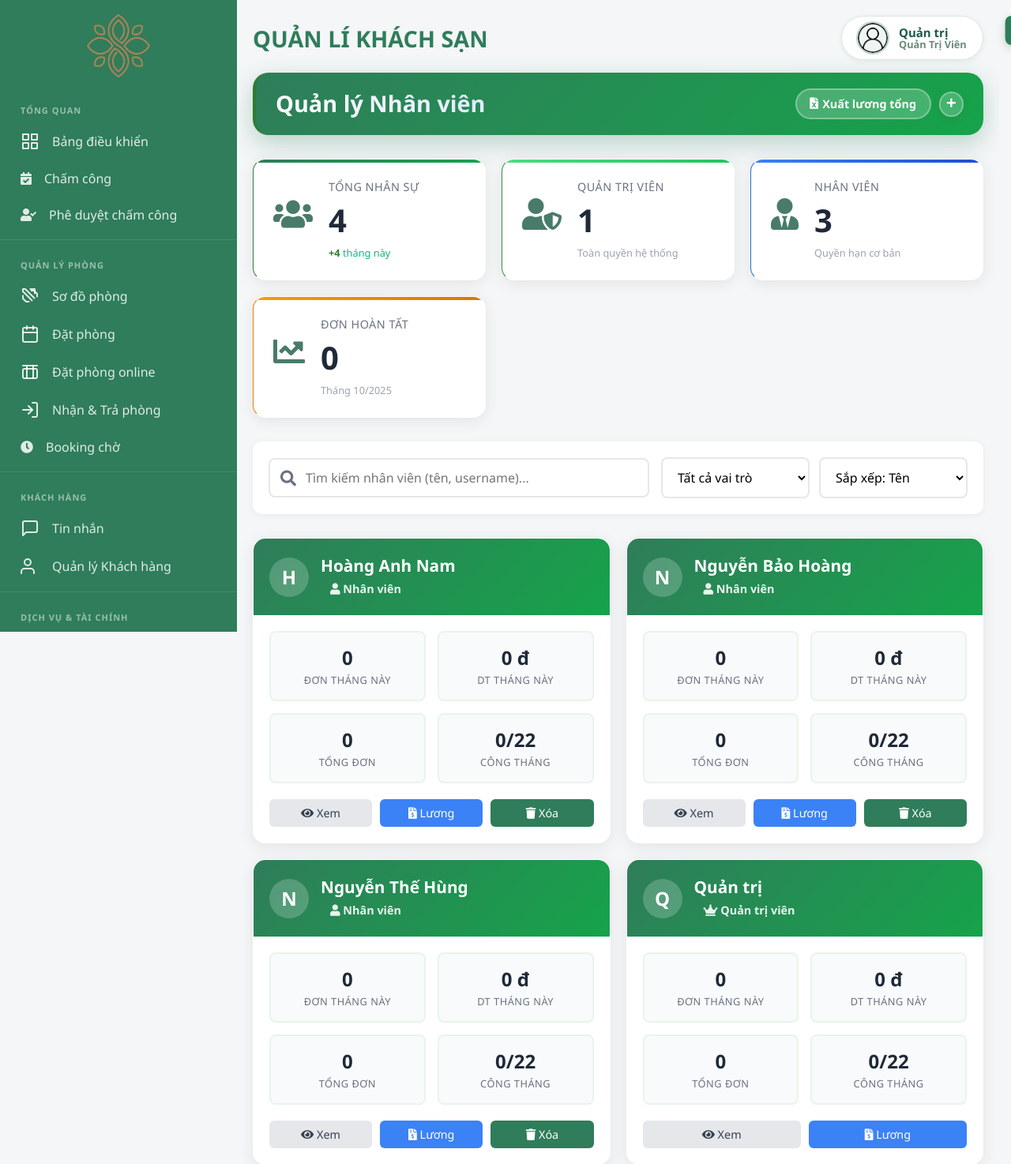
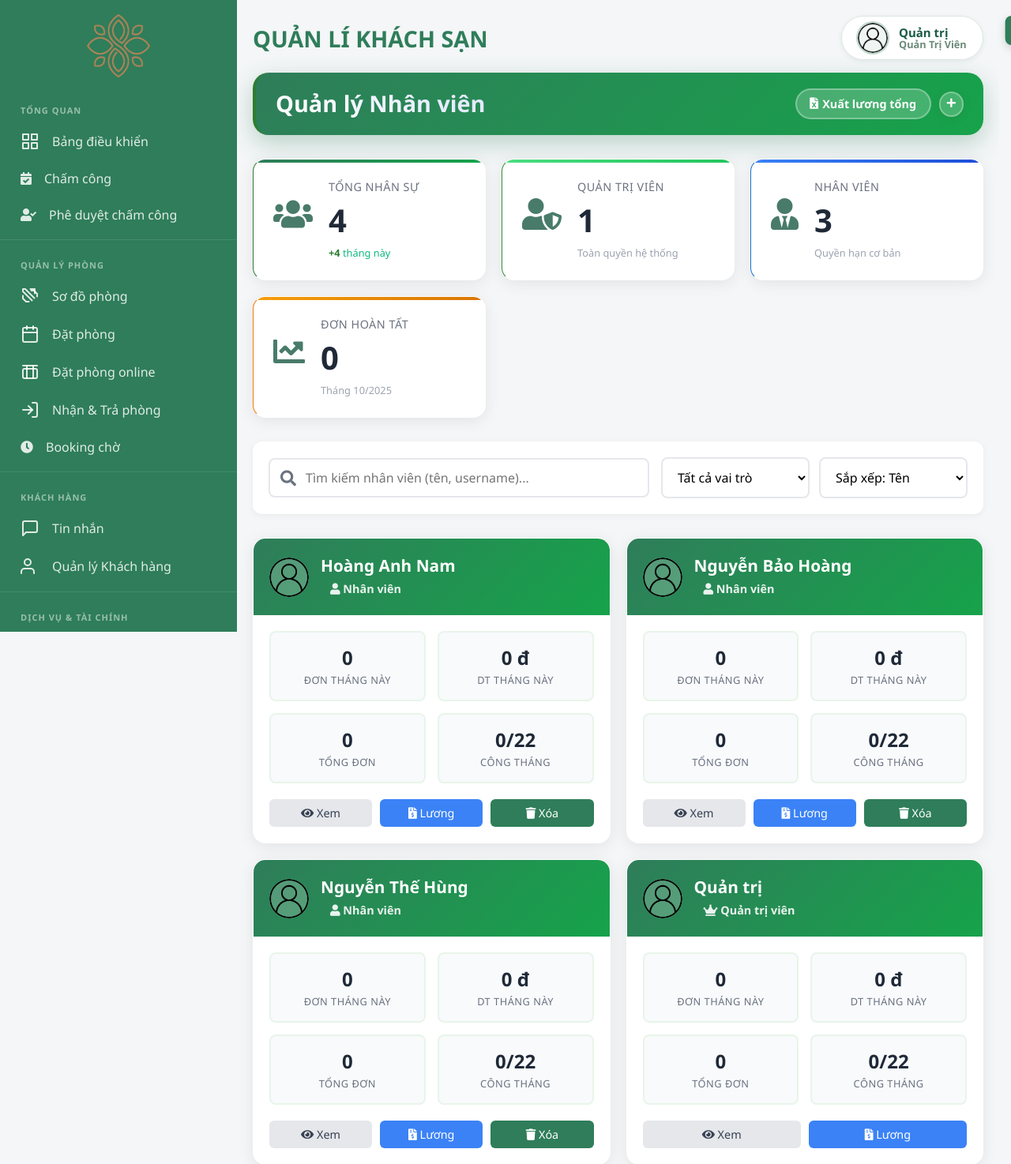
Before and after one commit to keyznam-jpg/BTL-Internet, a Flask app: page /nhan-vien in a window 1280 px wide. Shown: the top 1474 px of the page at 79% size. Run offline with Flask 3, Linux system fonts and the light colour scheme; a user stored in the database is signed in; data comes from the database, SQL or seed files in the repository; data that the repository does not hold is empty; parts of the project's set-up code (start-up, migrations or seed data) failed here and were passed over; some libraries are stand-ins or nearby versions.

Commit message:
Cập nhật 23.10.2025

```diff
--- a/templates/nhan_vien.html
+++ b/templates/nhan_vien.html
@@ -356,6 +356,14 @@
   justify-content: center;
   font-size: 1.5rem;
   font-weight: 700;
+  overflow: hidden;
+}
+
+.employee-avatar .avatar-image {
+  width: 100%;
+  height: 100%;
+  object-fit: cover;
+  border-radius: 50%;
 }
 
 .employee-info h3 {
@@ -694,7 +702,13 @@
 
       <div class="employee-card" data-name="{{ nv.ten }}" data-username="{{ nv.ten_dang_nhap }}" data-role="{{ nv.loai }}" data-revenue="{{ month.doanh_thu }}" data-orders="{{ month.so_hd }}" data-date="{{ nv.ngay_vao_lam.strftime('%Y%m%d') if nv.ngay_vao_lam else '0' }}">
         <div class="employee-header">
-          <div class="employee-avatar">{{ nv.ten[0] }}</div>
+          <div class="employee-avatar">
+            {% if nv.anh_dai_dien %}
+              <img src="{{ url_for('static', filename=nv.anh_dai_dien) }}" alt="{{ nv.ten }}" class="avatar-image">
+            {% else %}
+              <img src="{{ url_for('static', filename='img/ttcn.png') }}" alt="{{ nv.ten }}" class="avatar-image">
+            {% endif %}
+          </div>
           <div class="employee-info">
             <h3>{{ nv.ten }}</h3>
             <div class="employee-role">
--- a/templates/so_do_phong.html
+++ b/templates/so_do_phong.html
@@ -25,7 +25,7 @@
 
       <div class="stat-card occupied" data-filter="dang_o">
         <div class="stat-card-header">
-          <span class="stat-icon"><i class="fas fa-circle" style="color: #dc3545;"></i></span>
+          <span class="stat-icon">🔴</span>
           <div>
             <div class="stat-count">{{ stats.dang_o }}</div>
             <div class="stat-label">Đang có khách</div>
@@ -85,7 +85,7 @@
         <select id="filter-trang-thai" class="filter-select">
           <option value="all"><i class="fas fa-list"></i> Tất cả trạng thái</option>
           <option value="trong">🟢 Phòng trống</option>
-          <option value="dang_o"><i class="fas fa-circle" style="color: #dc3545;"></i> Đang có khách</option>
+          <option value="dang_o">🔴 Đang có khách</option>
           <option value="da_dat">🟡 Đã đặt trước</option>
           <option value="cho_thanh_toan">⏳ Chờ thanh toán</option>
           <option value="qua_gio">🟣 Quá giờ</option>
```
Also changed, not shown: Cappi.jpg (added), static/uploads/avatars/user_1_1761153089.jpg (added).
